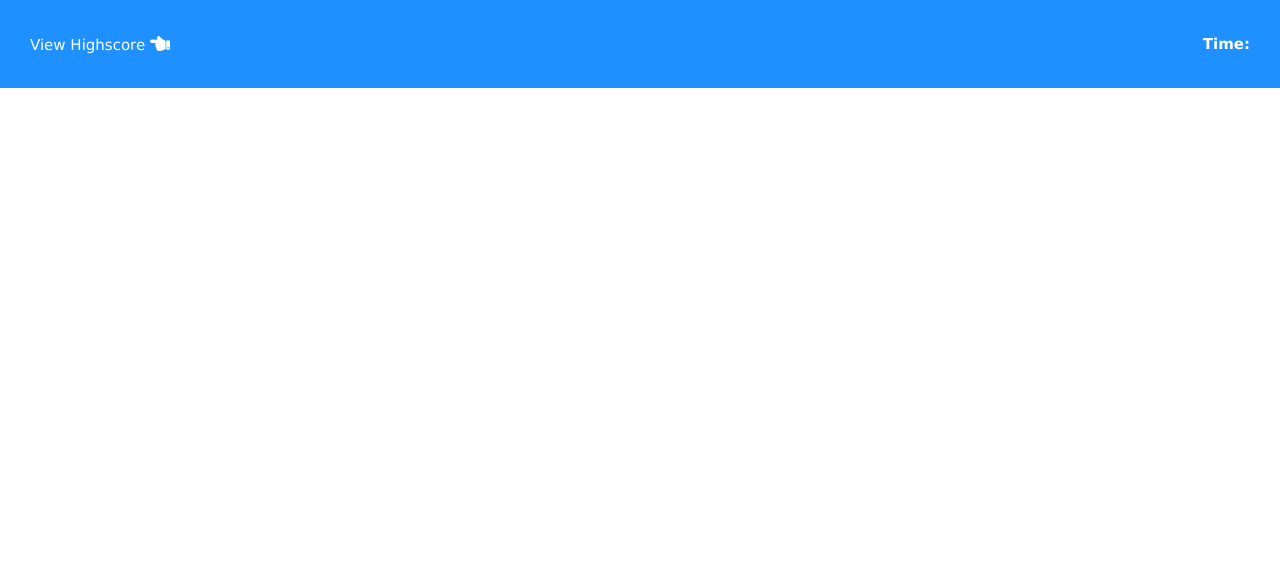
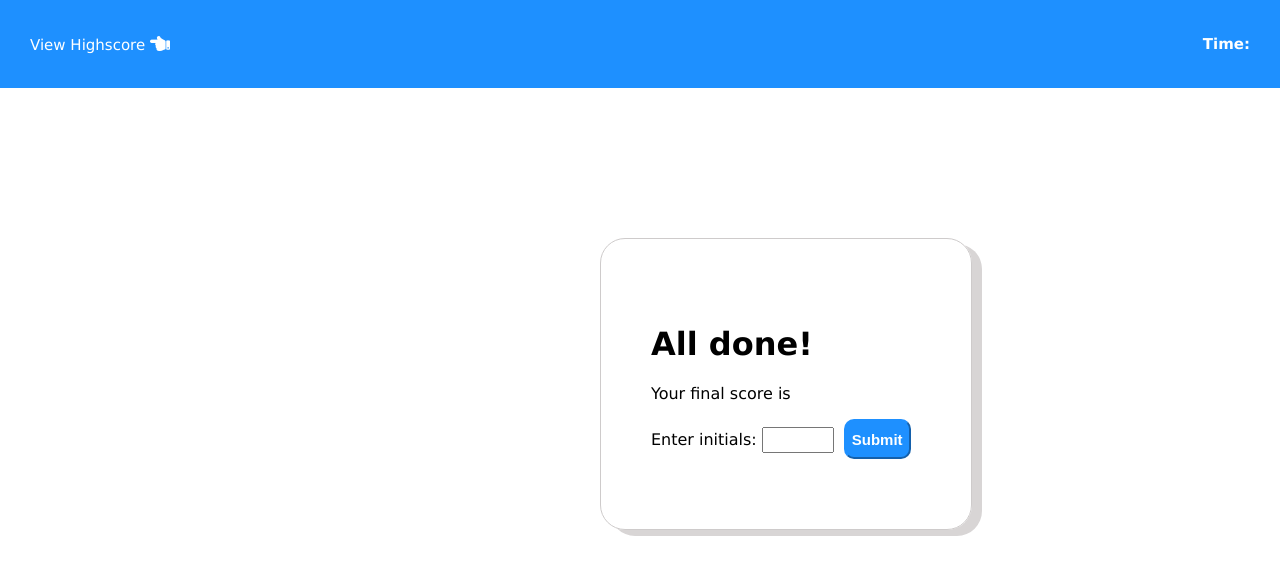
Before and after one commit to sachinSoftsuave/my-quiz, a React (Create React App) app: page /results in a window 1280 px wide. Shown: the top 574 px of the page. Built offline with nearby package versions, Linux system fonts and the light colour scheme; the HTML template or start-up script is replaced by a standard one.

Commit message:
results screen

```diff
--- /dev/null
+++ b/src/pages/results/results.css
@@ -0,0 +1,59 @@
+.results {
+    display: flex;
+    flex-direction: column;
+    width: 25%;
+    height: 200px;
+    justify-content: flex-start;
+    margin-top: 150px;
+    margin-left: 600px;
+    flex-wrap: wrap;
+    font-family: Verdana, Geneva, Tahoma, sans-serif;
+    padding-left: 50px;
+    padding-top: 70px;
+    padding-bottom: 20px;
+    border: 1px solid;
+    border-color: rgb(206, 203, 203);
+    border-radius: 25px;
+    box-shadow: 10px 6px #d8d5d5;
+  }
+
+  .line1 {
+    font-weight: bold;
+    margin-top: 35px;
+    line-height: 70px;
+    margin: 0px;
+  }
+
+  .line2 {
+    line-height: 30px;
+    margin: 0px;
+  }
+
+  #input {
+    width: 20%;
+    height: 20px;
+    margin-left: 5px;
+    margin-right: 10px;
+  }
+
+  .form {
+    display: flexbox;
+    flex-wrap: wrap;
+    flex-direction: row;
+    margin-top: 10px;
+    height: 30px;
+  }
+
+  .label {
+    margin: 0px;
+  }
+
+  .submit-btn {
+    background-color: dodgerblue;
+    color: white;
+    border-radius: 10px;
+    border-color: dodgerblue;
+    height: 40px;
+    font-size: 15px;
+    font-weight: 800;
+  }
--- /dev/null
+++ b/src/pages/results/results.jsx
@@ -0,0 +1,23 @@
+import React from 'react';
+import { useNavigate } from 'react-router-dom';
+import './results.css'
+
+function Result (){
+   let navigate = useNavigate();
+    function handleSubmit(){
+        navigate('../Highscore')
+    }
+    return(
+        <div className='results'>
+            <h1 className='line1'>All done!</h1>
+            <p className='line2'>Your final score is</p>
+            <form  className='form' onSubmit={handleSubmit}>
+            <label className='label'>Enter initials:</label>
+            <input type='text' id="input" />
+            <button className='submit-btn' >Submit</button>
+            </form>
+        </div>
+    )
+}
+
+export default Result;
--- a/src/routes/index.js
+++ b/src/routes/index.js
@@ -2,6 +2,7 @@ import React from "react";
 import Home from "../pages/home/index"
 import Quiz from "../pages/quiz/index"
 import HighScore from "../pages/highScore";
+import Result from "../pages/results/results";
 
 export const routes = [
   {
@@ -16,4 +17,8 @@ export const routes = [
     path: "/highscore",
     element: <HighScore />,
   },
+  {
+    path: "/results",
+    element: <Result />,
+  },
 ];
```
